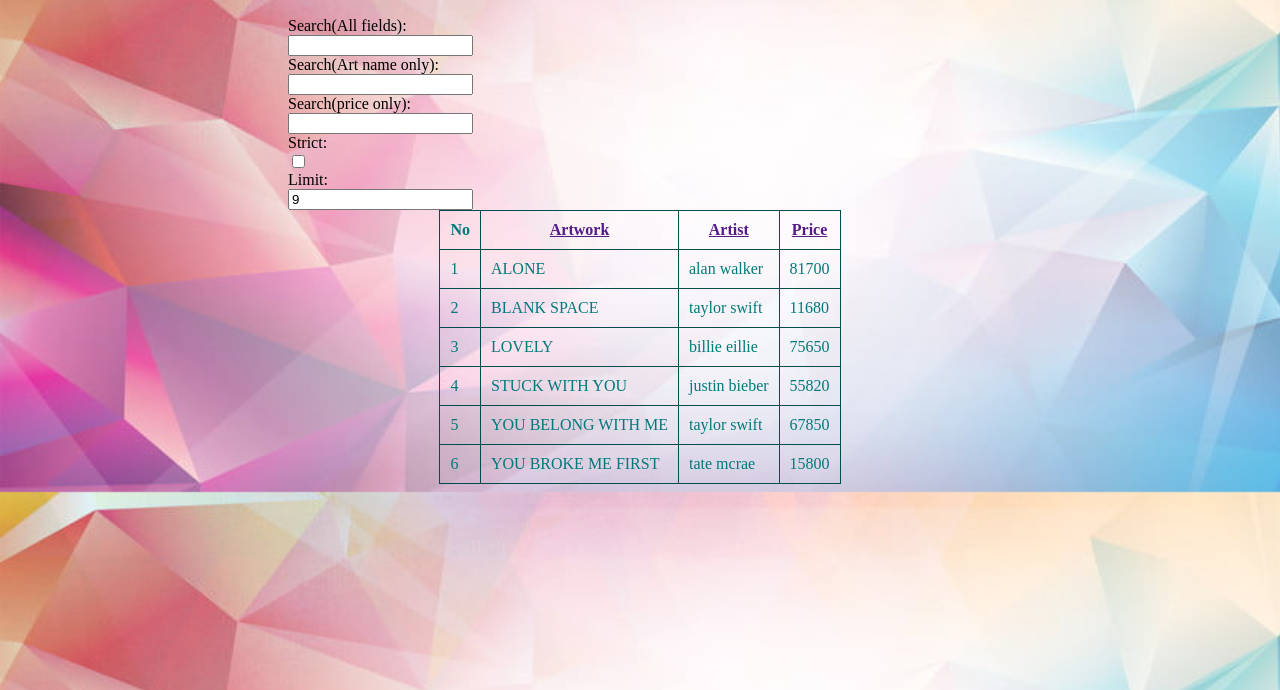
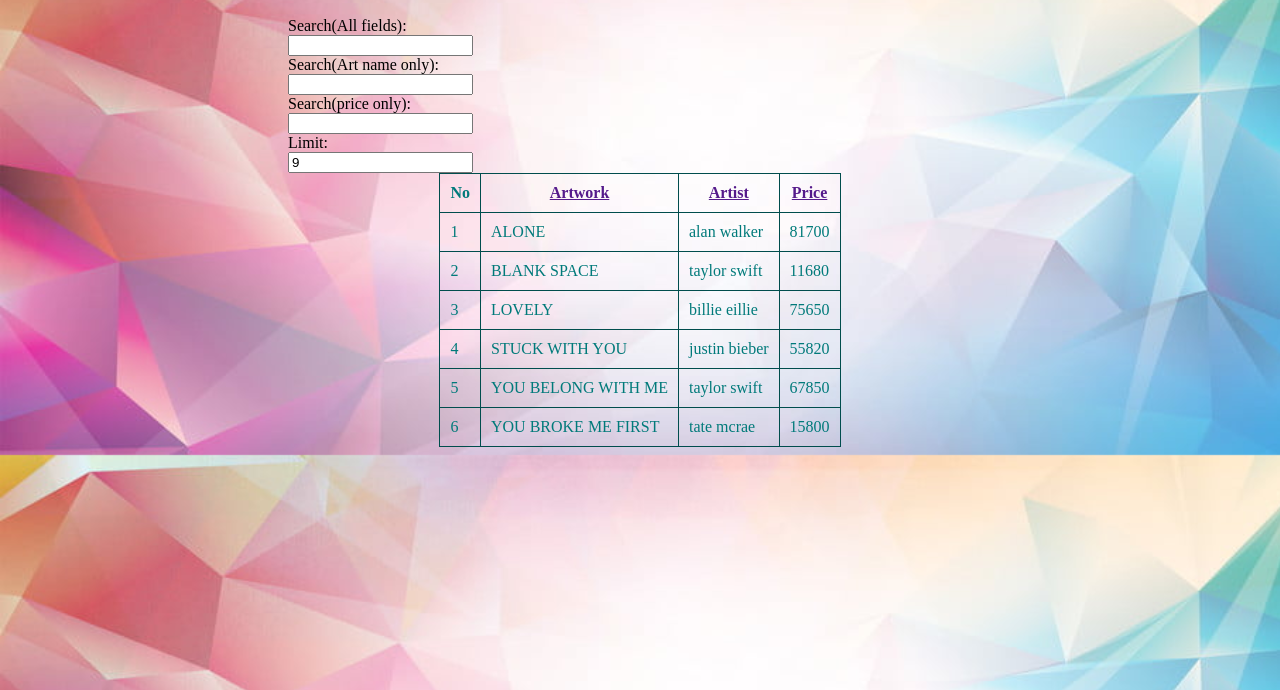
Before and after one commit to Ashlyjos/WSD2, a plain HTML site: page angl.html in a window 1280 px wide. Shown: the part 110-800 px from the top of the page. Drawn offline with nearby package versions, Linux system fonts and the light colour scheme.

Commit message:
Update angl.html

```diff
--- a/angl.html
+++ b/angl.html
@@ -16,7 +16,7 @@
         Search(All fields): <input type="text" ng-model="ctrl.search.$">
         Search(Art name only): <input type="text" ng-model="ctrl.search.artname">
         Search(price only): <input type="text" ng-model="ctrl.search.price">
-        Strict: <input type="checkbox" ng-model="ctrl.strict">
+
         Limit: <input type="number" ng-model="ctrl.limit">
     </form>
 
```
